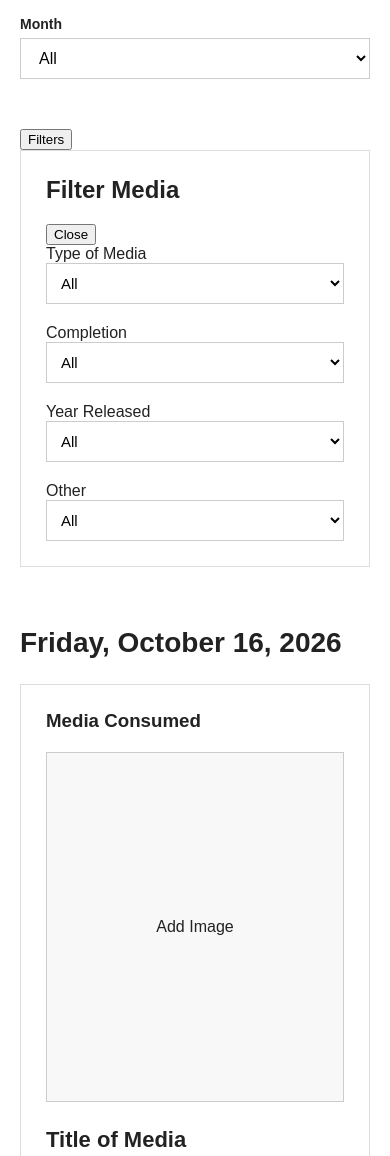
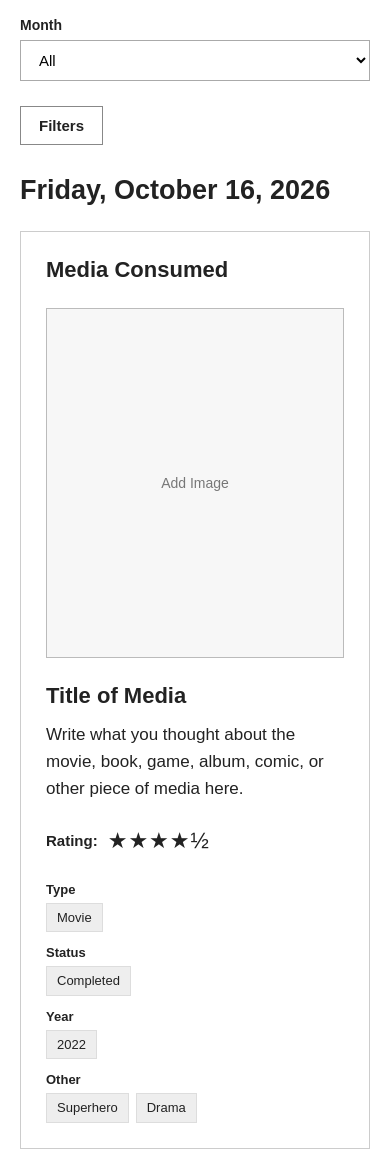
Before and after one commit to GianlucaEsposito2005/AntiDoomScrollingProject, a plain HTML site: page docs/media.html in a window 390 px wide. Shown: the part 238-1394 px from the top of the page. Drawn offline with Linux system fonts and the light colour scheme; a script that the page names is missing.

Commit message:
Update styles.css

```diff
--- a/docs/styles.css
+++ b/docs/styles.css
@@ -1,322 +1,619 @@
+/* ========================================== */
+/* GENERAL                                    */
+/* ========================================== */
+
 * {
     box-sizing: border-box;
 }
 
+
 body {
     margin: 0;
+
     font-family: Arial, Helvetica, sans-serif;
+
     background-color: #ffffff;
+
     color: #222222;
 }
+
+
+
+/* ========================================== */
+/* NAVIGATION                                 */
+/* ========================================== */
 
 header {
     border-bottom: 1px solid #dddddd;
 }
 
+
 nav {
     max-width: 1000px;
+
     margin: 0 auto;
+
     padding: 20px;
+
     display: flex;
+
     gap: 30px;
 }
 
+
 nav a {
     color: #555555;
+
     text-decoration: none;
+
     font-size: 16px;
 }
+
 
 nav a:hover {
     color: #000000;
 }
 
+
 nav a.active {
     color: #000000;
+
     font-weight: bold;
 }
 
+
+
+/* ========================================== */
+/* MAIN PAGE                                  */
+/* ========================================== */
+
 main {
     max-width: 800px;
+
     margin: 60px auto;
+
     padding: 0 20px;
 }
 
+
 h1 {
     font-size: 36px;
+
+    margin-top: 0;
+
     margin-bottom: 30px;
 }
+
 
 h2 {
     margin-top: 0;
 }
 
+
 p {
     font-size: 18px;
+
     line-height: 1.7;
-    margin-bottom: 20px;
-}
 
-.section-heading {
-    margin-top: 0;
-    padding-top: 50px;
     margin-bottom: 20px;
 }
 
 
-/* ------------------------------ */
-/* MEDIA PAGE                     */
-/* ------------------------------ */
+
+/* ========================================== */
+/* STATEMENT PAGE                             */
+/* ========================================== */
+
+.section-heading {
+    margin-top: 0;
+
+    padding-top: 50px;
+
+    margin-bottom: 20px;
+}
+
+
+
+/* ========================================== */
+/* MEDIA ARCHIVE                              */
+/* ========================================== */
 
 .archive-selector {
     display: flex;
+
     gap: 20px;
-    margin-bottom: 50px;
+
+    margin-bottom: 25px;
 }
 
-.archive-selector div {
+
+.archive-selector > div {
     display: flex;
+
     flex-direction: column;
-    gap: 6px;
+
+    gap: 7px;
 }
+
 
 .archive-selector label {
     font-size: 14px;
+
     font-weight: bold;
 }
 
+
 .archive-selector select {
+    min-width: 140px;
+
     padding: 10px 14px;
-    font-size: 16px;
-    border: 1px solid #cccccc;
+
+    font-size: 15px;
+
+    font-family: inherit;
+
+    background-color: #ffffff;
+
+    border: 1px solid #aaaaaa;
+
     border-radius: 0;
-    background-color: white;
 }
 
 
-/* ------------------------------ */
-/* FILTER SECTION                 */
-/* ------------------------------ */
+
+/* ========================================== */
+/* FILTER BUTTON                              */
+/* ========================================== */
+
+.filter-toggle {
+    padding: 10px 18px;
+
+    margin-bottom: 30px;
+
+    background-color: #ffffff;
+
+    color: #222222;
+
+    border: 1px solid #888888;
+
+    border-radius: 0;
+
+    font-family: inherit;
+
+    font-size: 15px;
+
+    font-weight: bold;
+
+    cursor: pointer;
+}
+
+
+.filter-toggle:hover {
+    background-color: #f2f2f2;
+}
+
+
+
+/* ========================================== */
+/* FILTER MENU                                */
+/* ========================================== */
 
 .filter-section {
-    border: 1px solid #dddddd;
     padding: 25px;
-    margin-bottom: 60px;
+
+    margin-bottom: 50px;
+
+    background-color: #fafafa;
+
+    border: 1px solid #cccccc;
+
+    border-radius: 0;
 }
 
-.filter-section h2 {
-    margin-top: 0;
-    margin-bottom: 20px;
+
+.filter-section.hidden {
+    display: none;
 }
+
+
+.filter-header {
+    display: flex;
+
+    justify-content: space-between;
+
+    align-items: center;
+
+    gap: 20px;
+
+    margin-bottom: 25px;
+}
+
+
+.filter-header h2 {
+    margin: 0;
+
+    font-size: 23px;
+}
+
+
+.filter-close {
+    padding: 8px 14px;
+
+    background-color: #ffffff;
+
+    border: 1px solid #aaaaaa;
+
+    border-radius: 0;
+
+    font-family: inherit;
+
+    font-size: 14px;
+
+    cursor: pointer;
+}
+
+
+.filter-close:hover {
+    background-color: #eeeeee;
+}
+
 
 .filter-grid {
     display: grid;
+
     grid-template-columns: repeat(4, 1fr);
+
     gap: 20px;
 }
 
+
 .filter-group {
     display: flex;
+
     flex-direction: column;
-}
 
-.filter-group h3 {
-    font-size: 15px;
-    margin-top: 0;
-    margin-bottom: 8px;
-}
-
-.filter-group select {
-    padding: 10px;
-    border: 1px solid #cccccc;
-    border-radius: 0;
-    background-color: white;
-    font-size: 15px;
+    gap: 8px;
 }
 
 
-/* ------------------------------ */
-/* DAY ENTRIES                    */
-/* ------------------------------ */
+.filter-group label {
+    font-size: 14px;
+
+    font-weight: bold;
+}
+
+
+.filter-group select {
+    width: 100%;
+
+    padding: 10px;
+
+    background-color: #ffffff;
+
+    border: 1px solid #bbbbbb;
+
+    border-radius: 0;
+
+    font-family: inherit;
+
+    font-size: 14px;
+}
+
+
+
+/* ========================================== */
+/* DAY                                        */
+/* ========================================== */
 
 .day-entry {
     margin-bottom: 80px;
 }
 
+
 .day-entry > h2 {
-    font-size: 28px;
     margin-bottom: 25px;
+
+    font-size: 27px;
 }
 
 
-/* ------------------------------ */
-/* MEDIA ENTRY                    */
-/* ------------------------------ */
+
+/* ========================================== */
+/* MEDIA CARD                                 */
+/* ========================================== */
 
 .media-entry {
-    border: 1px solid #dddddd;
+    padding: 25px;
+
+    margin-bottom: 30px;
+
+    background-color: #ffffff;
+
+    border: 1px solid #cccccc;
+
     border-radius: 0;
-    padding: 25px;
-    margin-bottom: 30px;
-    background-color: #ffffff;
 }
 
-.media-entry h3 {
+
+.media-entry > h3 {
     margin-top: 0;
-    margin-bottom: 20px;
+
+    margin-bottom: 25px;
+
+    font-size: 22px;
 }
+
 
 .media-content {
     display: flex;
-    gap: 25px;
+
+    align-items: flex-start;
+
+    gap: 32px;
 }
 
 
-/* ------------------------------ */
-/* IMAGE BOX                      */
-/* ------------------------------ */
+
+/* ========================================== */
+/* MEDIA IMAGE                                */
+/* ========================================== */
 
 .media-image {
     width: 180px;
+
     min-width: 180px;
+
     height: 250px;
 
-    border: 1px solid #cccccc;
-    border-radius: 0;
+    display: flex;
 
-    display: flex;
     align-items: center;
+
     justify-content: center;
 
     overflow: hidden;
-    background-color: #f8f8f8;
+
+    background-color: #f7f7f7;
+
+    border: 1px solid #bbbbbb;
+
+    border-radius: 0;
 }
+
 
 .media-image img {
     width: 100%;
+
     height: 100%;
+
     object-fit: cover;
 }
 
 
-/* ------------------------------ */
-/* MEDIA DESCRIPTION              */
-/* ------------------------------ */
+.image-placeholder {
+    color: #777777;
+
+    font-size: 14px;
+
+    text-align: center;
+}
+
+
+
+/* ========================================== */
+/* MEDIA DESCRIPTION                          */
+/* ========================================== */
 
 .media-description {
     flex: 1;
+
+    min-width: 0;
 }
 
+
 .media-description h4 {
+    margin-top: 0;
+
+    margin-bottom: 12px;
+
     font-size: 22px;
-    margin-top: 0;
-    margin-bottom: 10px;
 }
+
 
 .media-description p {
     margin-top: 0;
+
+    margin-bottom: 25px;
+
+    font-size: 17px;
+
+    line-height: 1.6;
 }
 
 
-/* ------------------------------ */
-/* STAR RATING                    */
-/* ------------------------------ */
+
+/* ========================================== */
+/* RATING                                     */
+/* ========================================== */
 
 .rating-section {
-    margin-top: 20px;
-    margin-bottom: 25px;
-    font-size: 18px;
-}
+    display: flex;
 
-.rating {
-    margin-left: 8px;
-    font-size: 24px;
-    letter-spacing: 2px;
+    align-items: center;
+
+    gap: 10px;
+
+    margin-top: 5px;
+
+    margin-bottom: 28px;
 }
 
 
-/* ------------------------------ */
-/* TAGS                           */
-/* ------------------------------ */
+.rating-label {
+    font-size: 15px;
+
+    font-weight: bold;
+}
+
+
+.rating {
+    font-size: 22px;
+
+    letter-spacing: 1px;
+}
+
+
+
+/* ========================================== */
+/* TAG AREA                                   */
+/* ========================================== */
 
 .tag-categories {
     display: flex;
+
     flex-direction: column;
-    gap: 12px;
-    margin-top: 20px;
+
+    gap: 13px;
+
+    margin-top: 5px;
 }
 
+
 .tag-category {
-    display: flex;
-    flex-wrap: wrap;
-    align-items: center;
-    gap: 8px;
+    display: grid;
+
+    grid-template-columns: 65px 1fr;
+
+    align-items: start;
+
+    column-gap: 15px;
 }
 
+
 .tag-label {
-    width: 60px;
+    padding-top: 6px;
+
     font-size: 13px;
+
     font-weight: bold;
 }
 
-.tag {
-    background-color: #eeeeee;
-    padding: 5px 10px;
-    border: 1px solid #dddddd;
-    border-radius: 0;
-    font-size: 13px;
+
+.tag-list {
+    display: flex;
+
+    flex-wrap: wrap;
+
+    gap: 7px;
 }
 
 
-/* ------------------------------ */
-/* MOBILE                         */
-/* ------------------------------ */
+.tag {
+    display: inline-block;
+
+    padding: 6px 10px;
+
+    background-color: #eeeeee;
+
+    border: 1px solid #dddddd;
+
+    border-radius: 0;
+
+    font-size: 13px;
+
+    line-height: 1.2;
+}
+
+
+
+/* ========================================== */
+/* MOBILE                                     */
+/* ========================================== */
 
 @media (max-width: 700px) {
 
     nav {
+        flex-wrap: wrap;
+
         gap: 20px;
-        flex-wrap: wrap;
     }
+
 
     main {
         margin-top: 40px;
     }
 
+
     .archive-selector {
         flex-wrap: wrap;
     }
+
 
     .filter-grid {
         grid-template-columns: 1fr 1fr;
     }
 
+
     .media-content {
+        flex-direction: column;
+
+        gap: 25px;
+    }
+
+
+    .media-image {
+        width: 180px;
+
+        height: 250px;
+    }
+
+}
+
+
+
+@media (max-width: 450px) {
+
+    .archive-selector {
         flex-direction: column;
     }
 
-    .media-image {
+
+    .archive-selector > div {
         width: 100%;
-        height: 350px;
     }
-}
 
 
-@media (max-width: 450px) {
+    .archive-selector select {
+        width: 100%;
+    }
+
 
     .filter-grid {
         grid-template-columns: 1fr;
     }
 
-    .archive-selector {
-        flex-direction: column;
+
+    .filter-header {
+        align-items: flex-start;
     }
 
-    .archive-selector div {
+
+    .media-image {
         width: 100%;
+
+        height: 350px;
     }
 
-    .archive-selector select {
-        width: 100%;
+
+    .tag-category {
+        grid-template-columns: 1fr;
+
+        row-gap: 6px;
     }
+
+
+    .tag-label {
+        padding-top: 0;
+    }
+
 }
```
